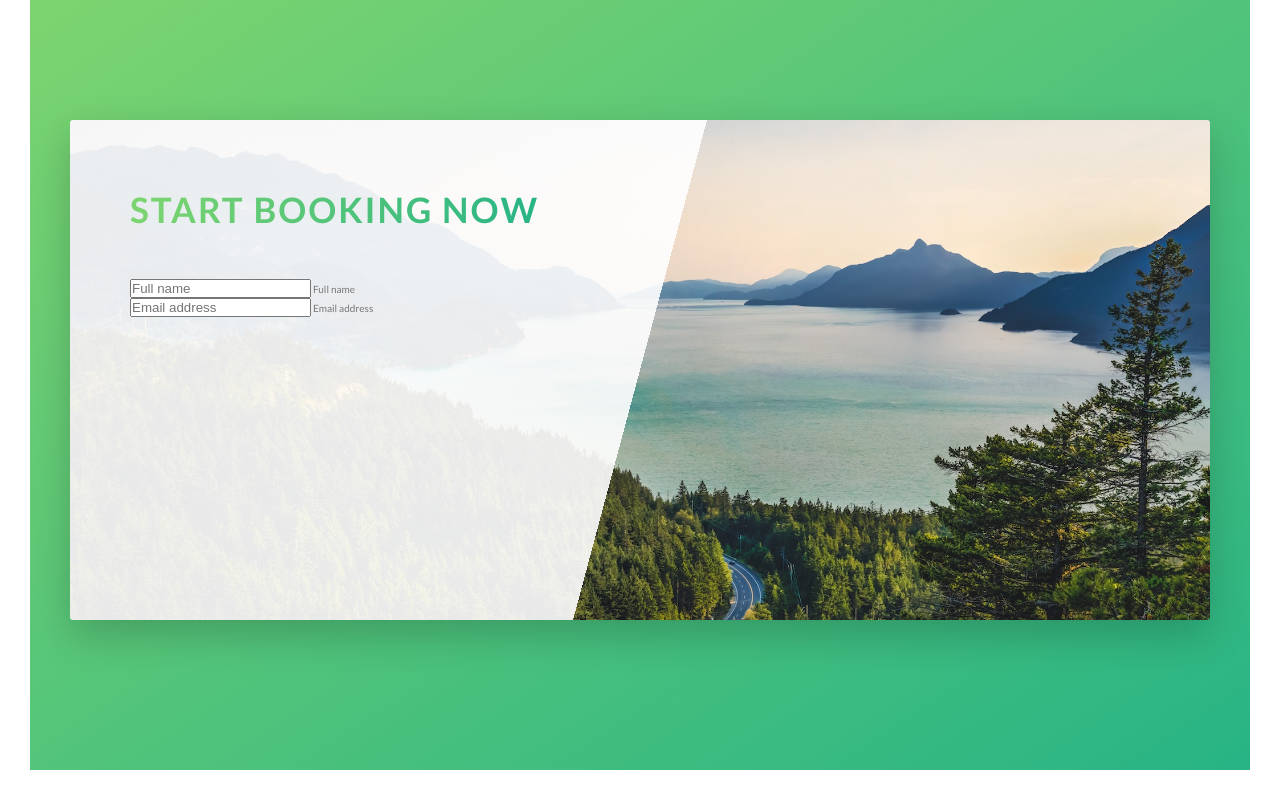
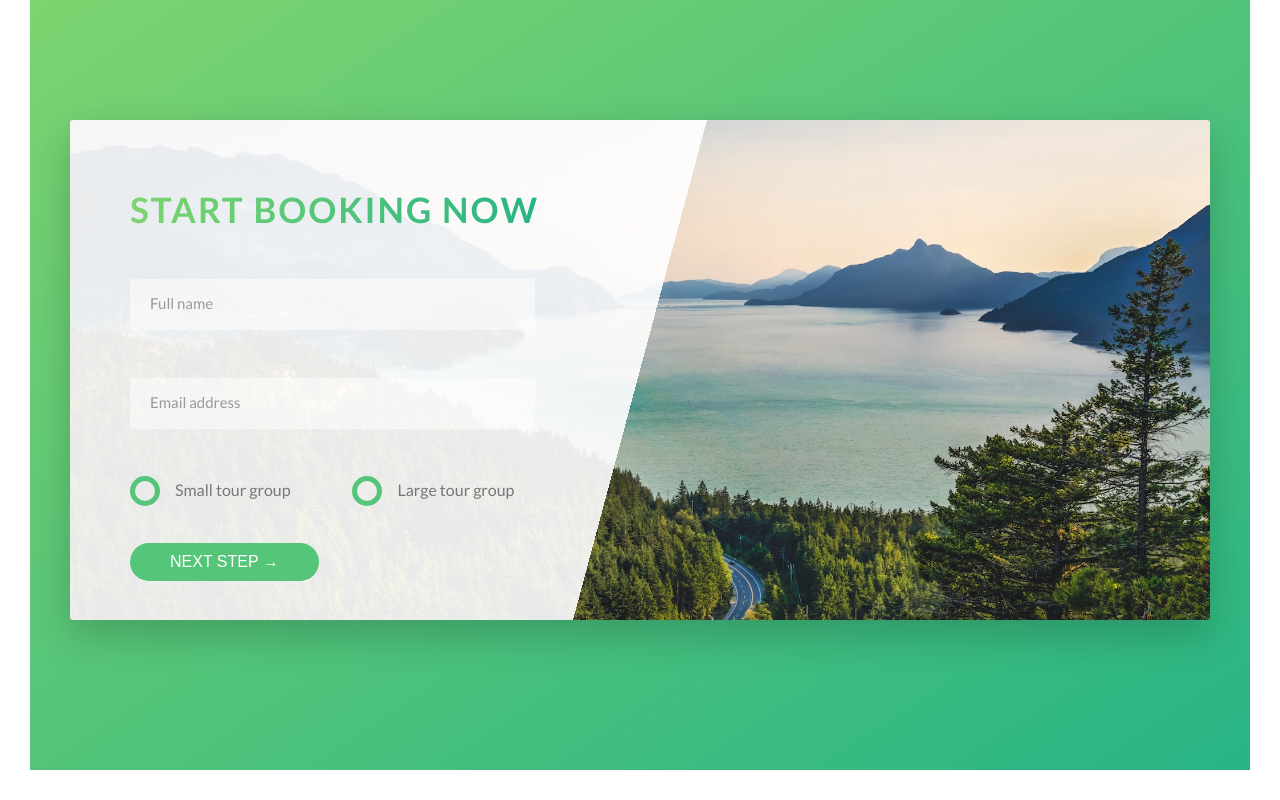
Before and after one commit to QiuHaimengjing/advanced-CSS-and-Sass, a website: page index.html in a window 1280 px wide. Shown: the part 4540-5340 px from the top of the page. Drawn offline with Linux system fonts and the light colour scheme.

Commit message:
Building the Booking Section

```diff
--- a/index.html
+++ b/index.html
@@ -293,6 +293,28 @@
                   <input type="email" class="form__input" placeholder="Email address" id="email" required>
                   <label for="email" class="form__label">Email address</label>
                 </div>
+
+                <div class="form__group u-margin-bottom-medium">
+                  <div class="form__radio-group">
+                    <input type="radio" class="form__radio-input" id="small" name="size">
+                    <label for="small" class="form__radio-label">
+                      <span class="form__radio-button"></span>
+                      Small tour group
+                    </label>
+                  </div>
+
+                  <div class="form__radio-group">
+                    <input type="radio" class="form__radio-input" id="large" name="size">
+                    <label for="large" class="form__radio-label">
+                      <span class="form__radio-button"></span>
+                      Large tour group
+                    </label>
+                  </div>
+                </div>
+
+                <div class="form__group">
+                  <button class="btn btn--green">Next step &rarr;</button>
+                </div>
               </form>
             </div>
           </div>
--- a/sass/abstracts/_variables.scss
+++ b/sass/abstracts/_variables.scss
@@ -12,7 +12,9 @@ $color-tertiary-dark: #5643fa;
 $color-grey-light-1: #f7f7f7;
 $color-grey-light-2: #eee;
 
-$color-grey-dark: #777;
+$color-grey-dark-1: #777;
+$color-grey-dark-2: #999;
+
 $color-white: #fff;
 $color-black: #000;
 
--- a/sass/base/_typography.scss
+++ b/sass/base/_typography.scss
@@ -3,7 +3,7 @@ body {
   font-family: 'Lato', sans-serif;
   font-weight: 400;
   line-height: 1.7;
-  color: $color-grey-dark;
+  color: $color-grey-dark-1;
 }
 
 .heading-primary {
--- a/sass/base/_utilities.scss
+++ b/sass/base/_utilities.scss
@@ -1,23 +1,23 @@
 .u-center-text {
-  text-align: center;
+  text-align: center !important;
 }
 
 .u-margin-bottom-big {
-  margin-bottom: 8rem;
+  margin-bottom: 8rem !important;
 }
 
 .u-margin-bottom-medium {
-  margin-bottom: 4rem;
+  margin-bottom: 4rem !important;
 }
 
 .u-margin-bottom-small {
-  margin-bottom: 1.5rem;
+  margin-bottom: 1.5rem !important;
 }
 
 .u-margin-top-big {
-  margin-top: 8rem;
+  margin-top: 8rem !important;
 }
 
 .u-margin-top-huge {
-  margin-top: 10rem;
+  margin-top: 10rem !important;
 }
--- a/sass/components/_button.scss
+++ b/sass/components/_button.scss
@@ -1,5 +1,5 @@
 .btn {
-
+  &,
   &:link,
   &:visited {
     text-transform: uppercase;
@@ -10,6 +10,10 @@
     transition: all .2s;
     position: relative;
     font-size: $default-font-size;
+
+    // Change for the <button> element
+    border: none;
+    cursor: pointer;
   }
 
   &:hover {
@@ -23,13 +27,14 @@
   }
 
   &:active {
+    outline: none;
     transform: translateY(-.1rem);
     box-shadow: 0 .5rem 1rem rgba($color-black, .2);
   }
 
   &--white {
     background-color: $color-white;
-    color: $color-grey-dark;
+    color: $color-grey-dark-1;
 
     &::after {
       background-color: $color-white;
--- /dev/null
+++ b/sass/components/_form.scss
@@ -0,0 +1,94 @@
+.form {
+  &__group:not(:last-child) {
+    margin-bottom: 2rem;
+  }
+
+  &__input {
+    font-size: 1.5rem;
+    font-family: inherit;
+    color: inherit;
+    padding: 1.5rem 2rem;
+    border-radius: 2px;
+    background-color: rgba($color-white, .5);
+    border: none;
+    border-bottom: 3px solid transparent;
+    width: 90%;
+    display: block;
+    transition: all .3s;
+
+    &:focus {
+      outline: none;
+      box-shadow: 0 1rem 2rem rgba($color-black, .1);
+      border-bottom: 3px solid $color-primary;
+    }
+
+    &:focus:invalid {
+      border-bottom: 3px solid $color-secondary-dark;
+    }
+
+    &::-webkit-input-placeholder {
+      color: $color-grey-dark-2;
+    }
+  }
+
+  &__label {
+    font-size: 1.2rem;
+    font-weight: 700;
+    margin-left: 2rem;
+    margin-top: .7rem;
+    display: block;
+    transition: all .3s;
+  }
+
+  &__input:placeholder-shown + &__label {
+    opacity: 0;
+    visibility: hidden;
+    transform: translateY(-4rem);
+  }
+
+  &__radio-input {
+    display: none;
+  }
+
+  &__radio-group {
+    width: 49%;
+    display: inline-block;
+  }
+
+  &__radio-label {
+    font-size: $default-font-size;
+    cursor: pointer;
+    position: relative;
+    padding-left: 4.5rem;
+  }
+
+  &__radio-button {
+    height: 3rem;
+    width: 3rem;
+    border: 5px solid $color-primary;
+    border-radius: 50%;
+    display: inline-block;
+    position: absolute;
+    left: 0;
+    top: -.4rem;
+
+    &::after {
+      content: "";
+      display: block;
+      height: 1.3rem;
+      width: 1.3rem;
+      border-radius: 50%;
+      position: absolute;
+      top: 50%;
+      left: 50%;
+      transform: translate(-50%, -50%);
+      background-color: $color-primary;
+      opacity: 0;
+      transition: opacity .2s;
+    }
+  }
+
+  &__radio-input:checked ~ &__radio-label &__radio-button::after {
+    opacity: 1;
+  }
+}
--- a/sass/main.scss
+++ b/sass/main.scss
@@ -16,5 +16,6 @@
 @import "components/feature-box";
 @import "components/card";
 @import "components/story";
+@import "components/form";
 
 @import "pages/home";
```
Also changed, not shown: css/style.css, 1 other file.
